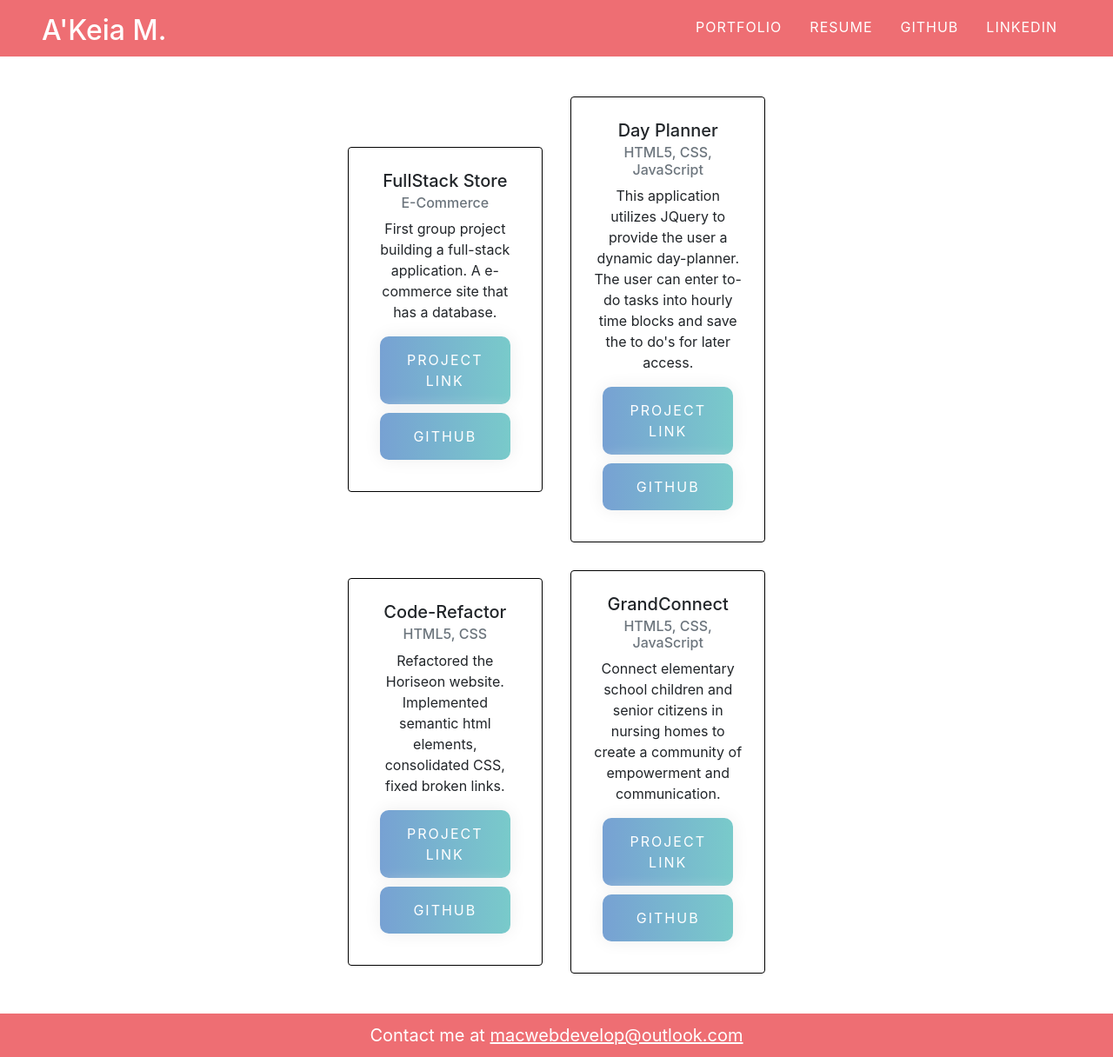
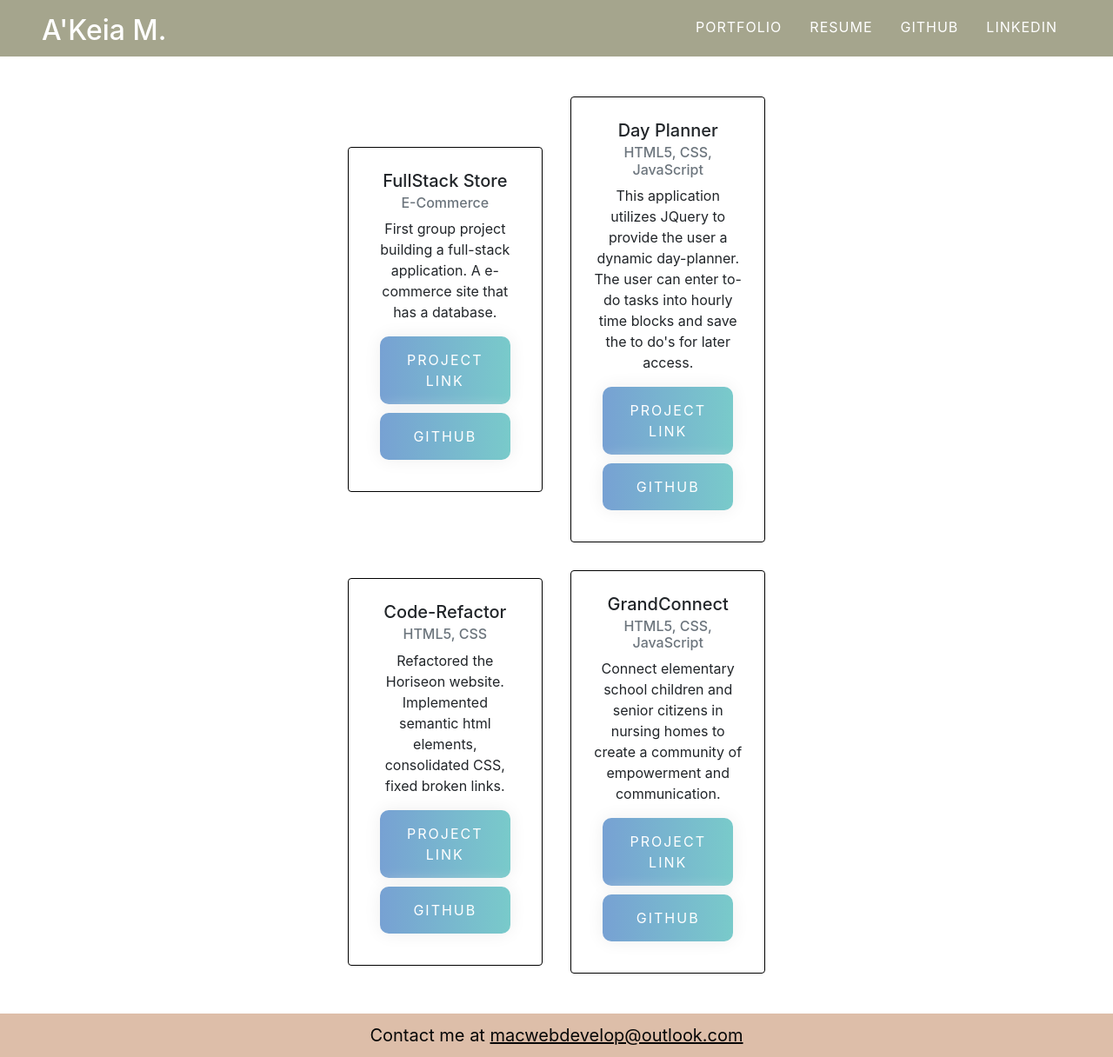
Before and after one commit to DrMcCollum5/react-portfolio, a React (Create React App) app: page /portfolio in a window 1280 px wide. Shown: the whole page at 87% size. Built offline with nearby package versions, Linux system fonts and the light colour scheme.

Commit message:
changed landing page styling

```diff
--- a/src/App.css
+++ b/src/App.css
@@ -12,7 +12,7 @@ section {
 
 .header {
   width: 100%;
-  background: #ee6e73;
+  background: #a5a58d;
   color: #fff;
 }
 
@@ -111,15 +111,15 @@ section {
 }
 
 .projects .project .project-link:hover {
-  background-position: right center; /* change the direction of the change here */
+  background-position: right center; /* change the direction of the links here */
   color: #fff;
   text-decoration: none;
 }
 
 .footer {
   width: 100%;
-  background: #ee6e73;
-  color: #fff;
+  background: #ddbea9;
+  color: rgb(7, 7, 7);
   padding: 10px;
   text-align: center;
   font-size: 20px;
@@ -128,7 +128,7 @@ section {
 }
 
 .footer a {
-  color: #fff;
+  color: rgb(7, 7, 7);
 }
 
 @media screen and (max-width: 1200px) {
```
